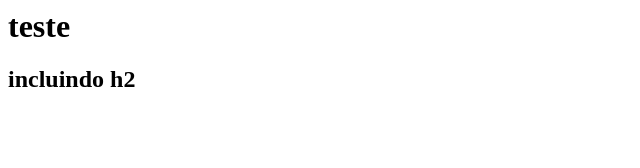
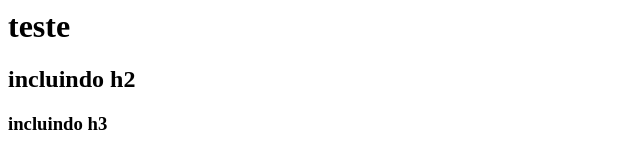
Before and after one commit to rogeriosgomes/exemplo3, a plain HTML site: page Index.html in a window 1280 px wide. Shown: the whole page, without its empty margins (0-640 px from the left). Drawn offline with Linux system fonts and the light colour scheme.

Commit message:
Incluindo a pasta contato e alteracao no index

```diff
--- a/Index.html
+++ b/Index.html
@@ -1,2 +1,3 @@
 <h1> teste </h1>
 <h2> incluindo h2</h2>
+<h3> incluindo h3</h3>
```
